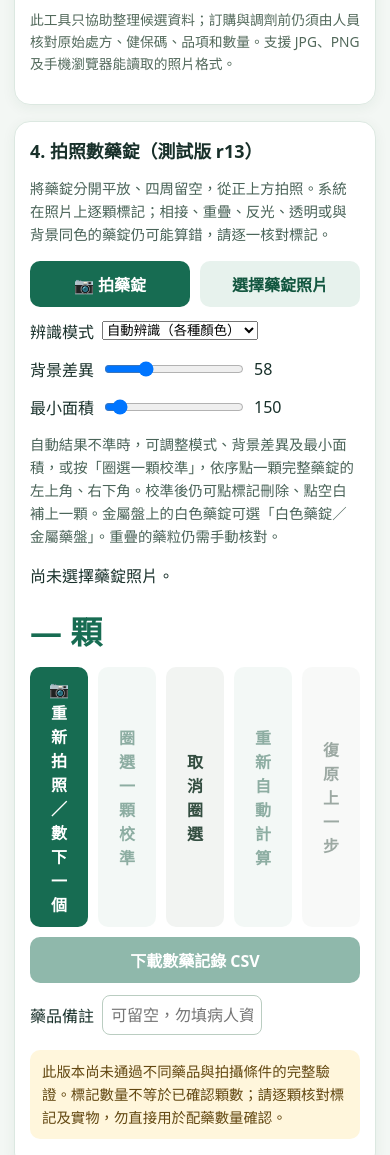
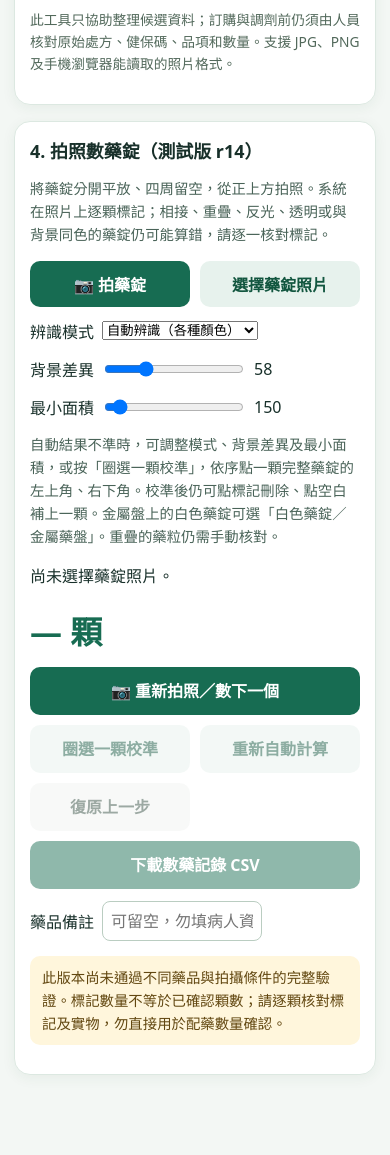
Before and after one commit to yuyao62/prescription-ocr-csv, a plain HTML site: page index.html in a window 390 px wide. Shown: the part 1200-2355 px from the top of the page. Drawn offline with Linux system fonts and the light colour scheme.

Commit message:
Fix mobile pill counter button layout and hidden cancel control (r14)

```diff
--- a/index.html
+++ b/index.html
@@ -15,6 +15,11 @@
     #summary{margin-top:12px}.foot{font-size:.86rem;color:#52695b;margin-top:18px}label.check{display:inline-flex;gap:7px;align-items:center;font-size:.9rem}.count{font-size:.9rem;color:#476053}
     .pill-count{font-size:2rem;font-weight:750;color:#176c52;margin:10px 0}.pill-preview{display:block;max-width:100%;height:auto;border-radius:10px;border:1px solid #c7d7cc;touch-action:manipulation;cursor:crosshair;margin-top:12px}.pill-preview[hidden]{display:none}.pill-settings{display:flex;gap:14px;flex-wrap:wrap;align-items:center;margin:12px 0}.pill-settings label{display:flex;align-items:center;gap:8px}.pill-settings input[type=range]{width:140px}.pill-settings input[type=text]{font:inherit;padding:8px;border:1px solid #bacdc1;border-radius:8px;max-width:160px}
     @media(max-width:600px){.card{padding:15px}h1{font-size:1.25rem}.button,button{flex:1}.photo-head button{flex:0 0 auto}.actions{align-items:stretch}.table-wrap{margin-left:-15px;margin-right:-15px}.table-wrap table{margin:0 15px}}
+    button[hidden]{display:none!important}
+    .pill-actions{display:grid;grid-template-columns:repeat(2,minmax(0,1fr));align-items:stretch}
+    .pill-actions button{width:100%;min-width:0;min-height:48px;padding:12px 10px;line-height:1.4}
+    .pill-actions #pillNext,.pill-actions #pillCsv{grid-column:1/-1}
+    @media(min-width:601px){.pill-actions{grid-template-columns:repeat(3,minmax(0,1fr))}}
   </style>
 </head>
 <body>
@@ -48,7 +53,7 @@
     <p class="foot">此工具只協助整理候選資料；訂購與調劑前仍須由人員核對原始處方、健保碼、品項和數量。支援 JPG、PNG 及手機瀏覽器能讀取的照片格式。</p>
   </section>
   <section class="card" id="pill-counter">
-    <h2>4. 拍照數藥錠（測試版 r13）</h2>
+    <h2>4. 拍照數藥錠（測試版 r14）</h2>
     <p class="hint">將藥錠分開平放、四周留空，從正上方拍照。系統在照片上逐顆標記；相接、重疊、反光、透明或與背景同色的藥錠仍可能算錯，請逐一核對標記。</p>
     <div class="actions">
       <label class="button" for="pillCamera">📷 拍藥錠</label><input class="hidden-input" id="pillCamera" type="file" accept="image/*" capture="environment">
@@ -63,7 +68,7 @@
     <p id="pillMessage" role="status" aria-live="polite">尚未選擇藥錠照片。</p>
     <canvas class="pill-preview" id="pillPreview" hidden aria-label="藥錠照片與計數標記"></canvas>
     <p class="pill-count" id="pillCount">— 顆</p>
-    <div class="actions">
+    <div class="actions pill-actions">
       <button id="pillNext" type="button">📷 重新拍照／數下一個</button>
       <button id="pillCalibrate" class="secondary" type="button" disabled>圈選一顆校準</button><button id="pillCancelSample" class="light" type="button" hidden>取消圈選</button>
       <button class="secondary" id="pillReset" type="button" disabled>重新自動計算</button>
```
